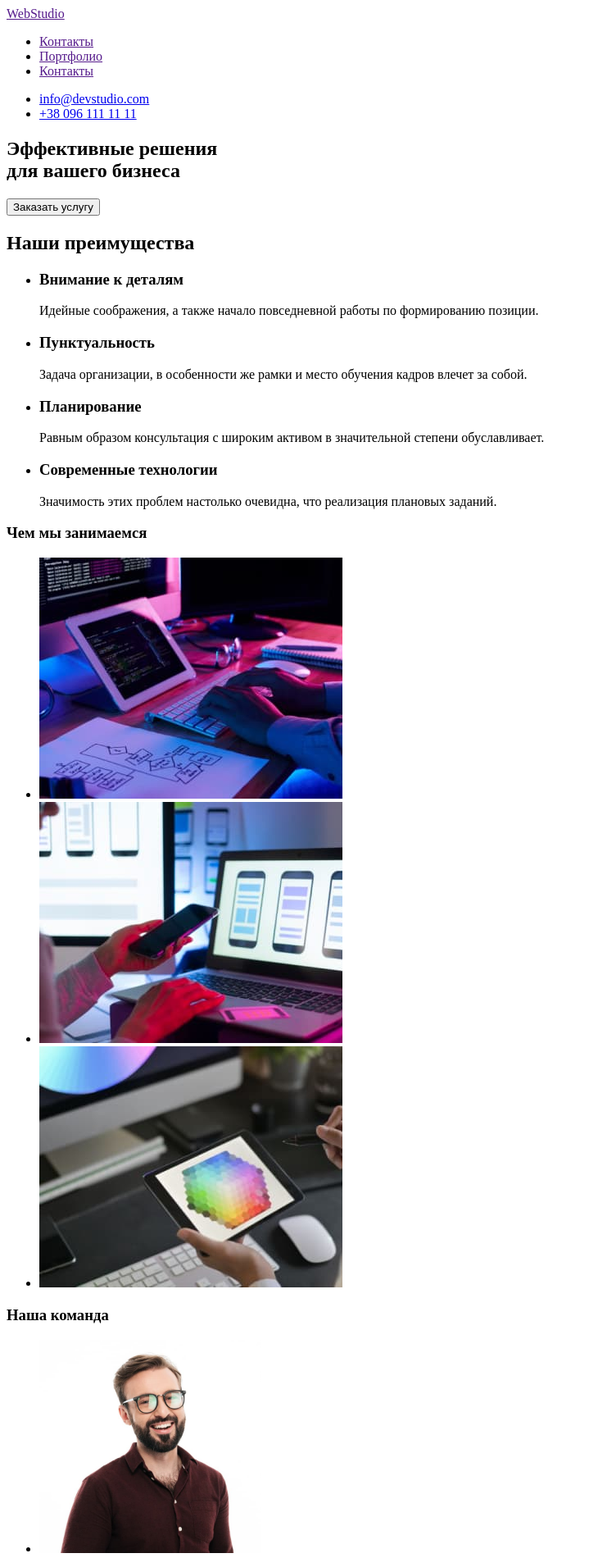
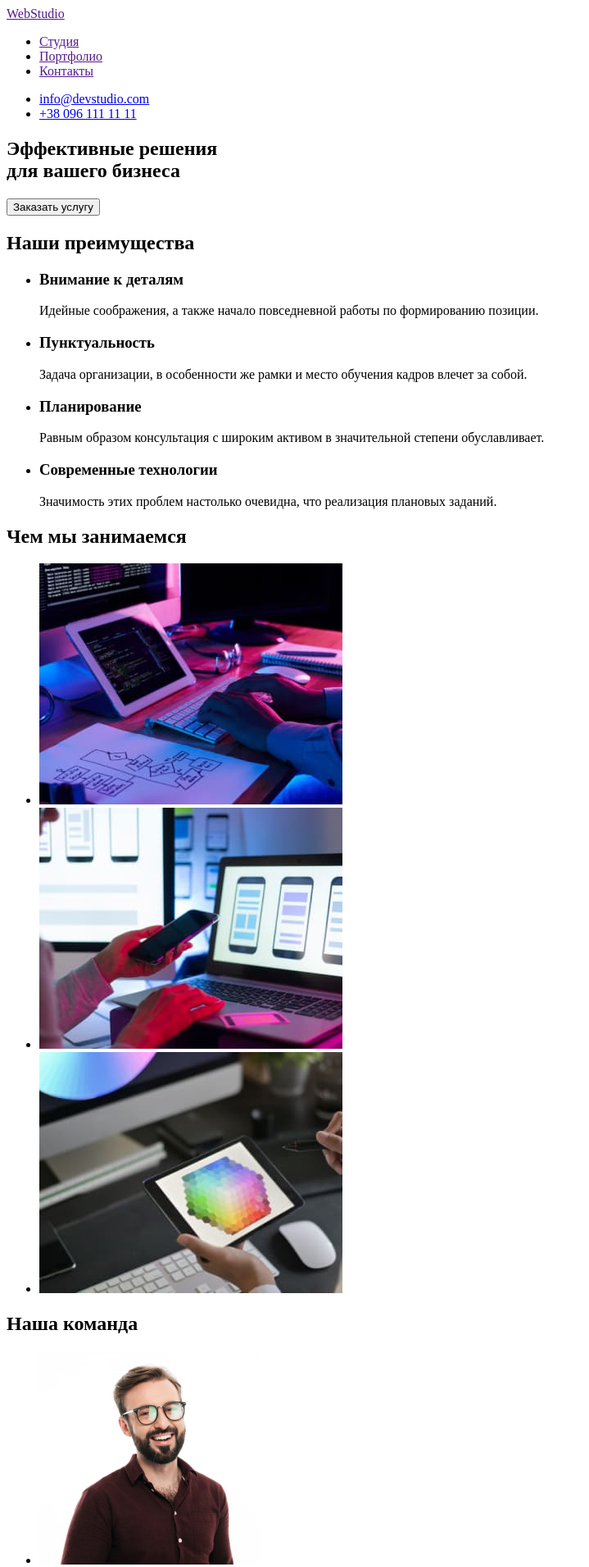
Before and after one commit to Svitlana2601/-1, a plain HTML site: page index.html in a window 1280 px wide. Shown: the top 1911 px of the page at 82% size, without its empty margins (0-719 px from the left). Drawn offline with Linux system fonts and the light colour scheme.

Commit message:
Add files via upload

```diff
--- a/index.html
+++ b/index.html
@@ -11,7 +11,7 @@
       <nav>
         <a href=""> WebStudio </a>
         <ul>
-          <li><a href="">Контакты</a></li>
+          <li><a href="">Студия</a></li>
           <li><a href="">Портфолио</a></li>
           <li><a href="">Контакты</a></li>
         </ul>
@@ -64,17 +64,19 @@
                 </p>
               </li>
             </ul>
+          </section>
             <!--Section 3-->
-            <h3>Чем мы занимаемся</h3>
+            <section>
+            <h2>Чем мы занимаемся</h2>
             <ul>
                 <li><img src="./images/1img.jpg" alt="робота за клавіатурою" width="370"></li>
                 <li><img src="./images/2img.jpg" alt="робота з телефоном" width="370"></li>
                 <li><img src="./images/3img.jpg" alt="робота за планшетом" width="370"></li>
               </ul>
-          </section>
+            </section>
 
           <section>
-            <h3>Наша команда</h3>
+            <h2>Наша команда</h2>
             <ul>
                 <li><img src="./images/photo1.jpg" alt="Игорь Демьяненк" width="270">
                 <h3>Игорь Демьяненко</h3><p>Designer</p></li>
@@ -94,8 +96,8 @@
         <ul>
         <li><a href="https://goo.gl/maps/wdyTTZ4gAENUgS8d6"
           >г. Киев, пр-т Леси Украинки, 26</a></li>
-      <li><a href="">info@devstudio.com</a></li>
-      <li><a href="">+38 096 111 11 11</a></li>
+      <li><a href="mailto:info@devstudio.com">info@devstudio.com</a></li>
+      <li><a href="tel:+380961111111">+38 096 111 11 11</a></li>
     </ul>
     </address>
     </footer>
```
